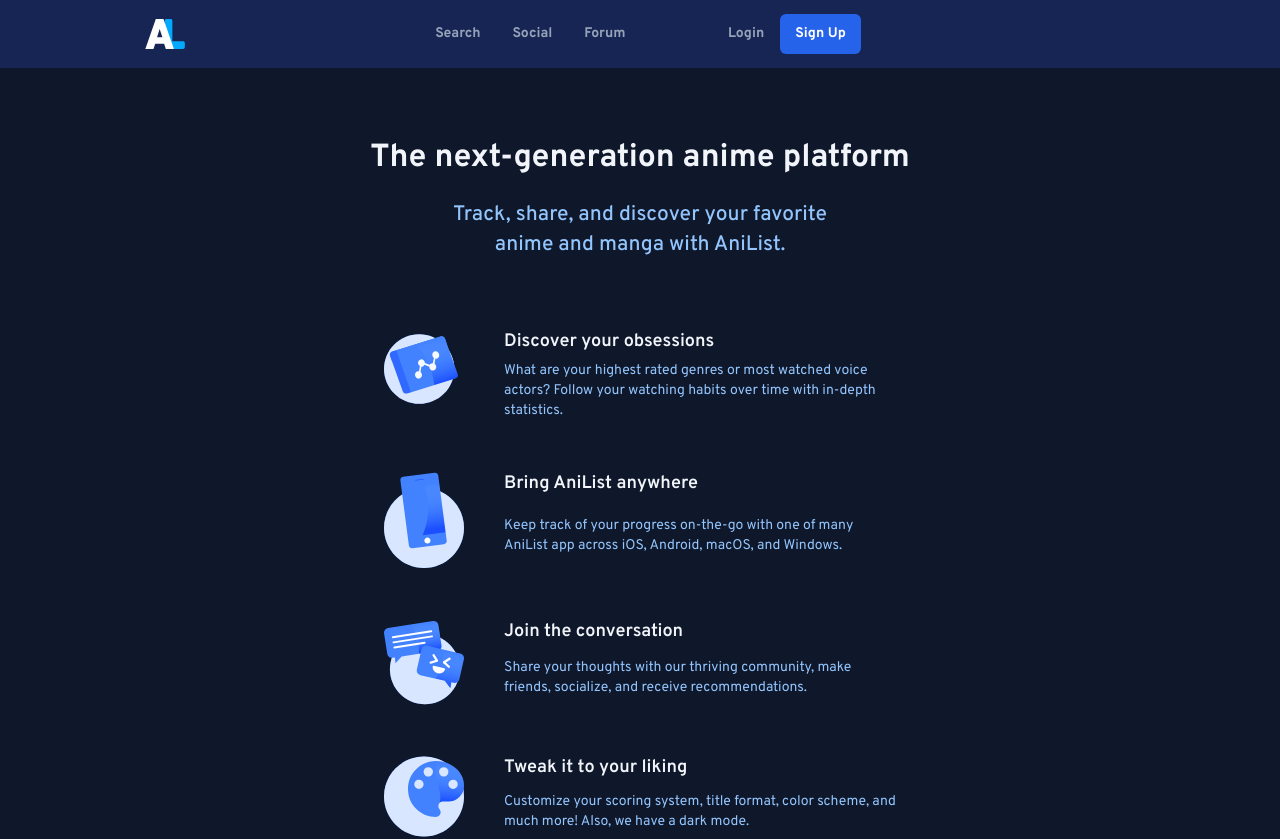
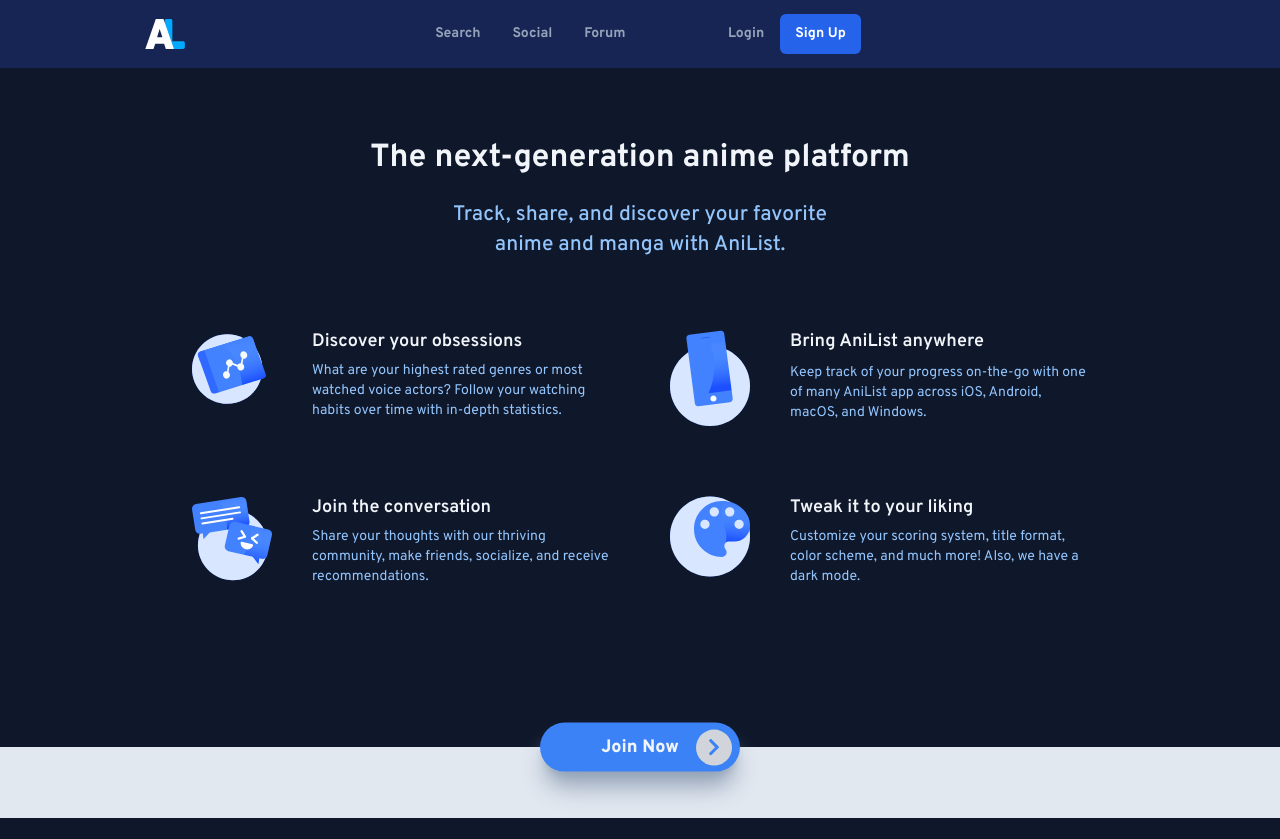
Before and after one commit to 4ndrs/anilist-clone, a Next.js app: page / in a window 1280 px wide. Shown: the top 839 px of the page. Built offline with nearby package versions, Linux system fonts and the light colour scheme.

Commit message:
Add md breakpoint hero styles

```diff
--- a/app/components/hero.tsx
+++ b/app/components/hero.tsx
@@ -42,7 +42,7 @@
       Track, share, and discover your favorite anime and manga with AniList.
     </p>
 
-    <ul className="mx-auto mb-[5.63rem] mt-[4.4rem] grid max-w-lg grid-flow-row gap-y-[3.2rem]">
+    <ul className="mx-auto mb-[5.63rem] mt-[4.4rem] grid max-w-lg grid-flow-row gap-y-[3.2rem] md:max-w-4xl md:grid-cols-2 md:gap-x-[3.75rem] md:gap-y-[4.38rem]">
       {features.map((feature) => (
         <li
           key={feature.title}
```
